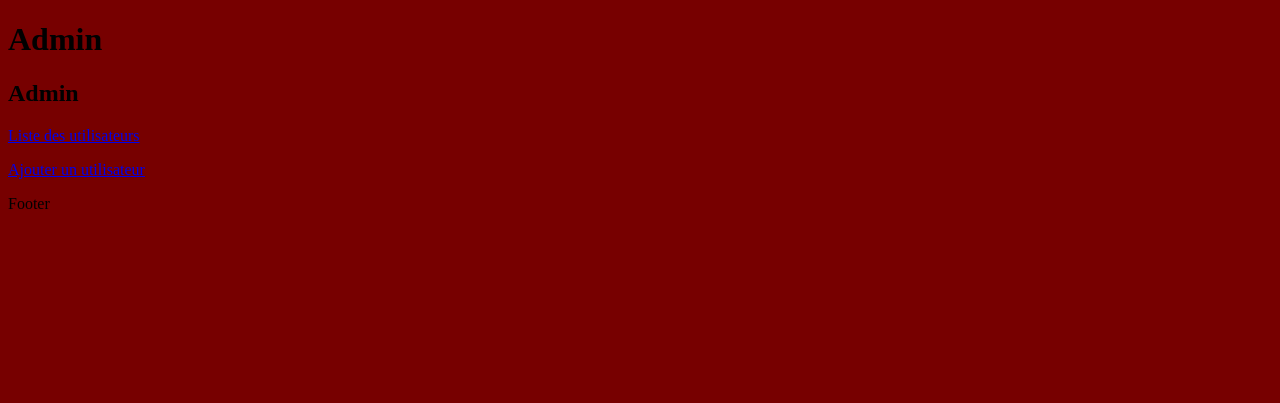
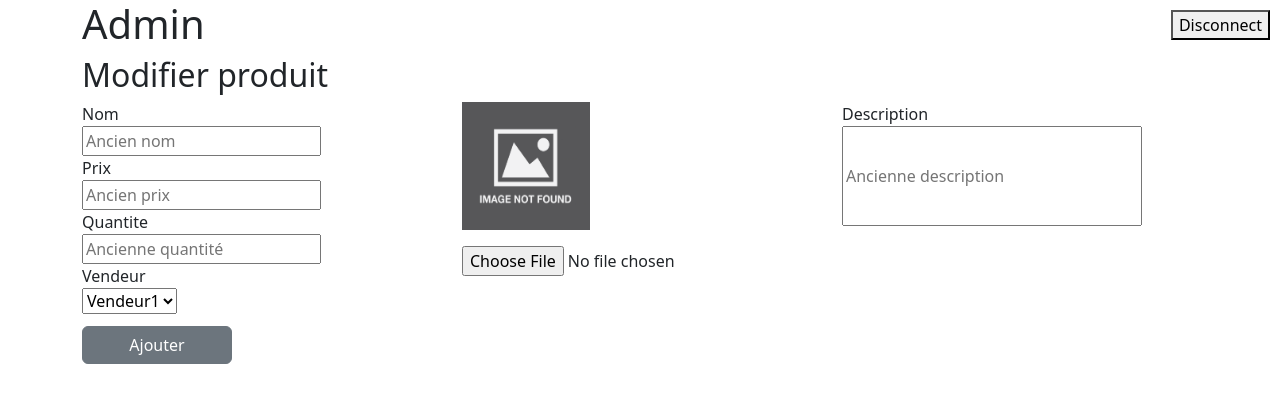
Before and after one commit to cegepmatane/projet-web-transactionnel-2022-FigureIt, a PHP site: page /pages/Admin/html/admin_modifier.html in a window 1280 px wide. Shown: the top 403 px of the page. Run offline with PHP 8.4, Linux system fonts and the light colour scheme.

Commit message:
Finalisation Admin modifier #8

```diff
--- a/src/pages/Admin/css/admin_modifier.css
+++ b/src/pages/Admin/css/admin_modifier.css
@@ -1,3 +1,15 @@
-body{
-    background-color: #770000;
+#description{
+    height: 100px;
+    width: 300px;
 }
+
+#disconnect{
+    position: absolute;
+    top: 10px;
+    right: 10px;
+}
+
+#ajouter{
+    width: 150px;
+    margin: 12px;
+}
--- a/src/pages/Admin/html/admin_modifier.html
+++ b/src/pages/Admin/html/admin_modifier.html
@@ -4,26 +4,52 @@
     <meta charset="utf-8">
     <title>Admin</title>
     <link rel="stylesheet" href="../css/admin_modifier.css">
+    <meta name="viewport"
+            content="width=device-width, initial-scale=1">
+    <!-- CSS only -->
+    <link href="https://cdn.jsdelivr.net/npm/bootstrap@5.2.1/dist/css/bootstrap.min.css" rel="stylesheet" integrity="sha384-iYQeCzEYFbKjA/T2uDLTpkwGzCiq6soy8tYaI1GyVh/UjpbCx/TYkiZhlZB6+fzT" crossorigin="anonymous">
+    <link href="../css/admin_modifier.css" rel="stylesheet">
 </head>
 <body>
     <div class="container">
         <div class="header">
+            <button type="button" id="disconnect">Disconnect</button>
             <h1>Admin</h1>
         </div>
         <div class="content">
-            <h2>Admin</h2>
-            <p>
-                <a href="admin_liste.html">Liste des utilisateurs</a>
-            </p>
-            <p>
-                <a href="admin_ajout.php">Ajouter un utilisateur</a>
-            </p>
-        </div>
-        <div class="footer">
-            <p>Footer</p>
+            <h2>Modifier produit</h2>
+                <form action="admin_ajout.php" method="post">
+                    <div class="row row-col-3 g-4">
+                        <div class="col-lg-4">
+                            <label for="nom">Nom</label> <br>
+                            <input type="text" name="nom" id="nom" placeholder="Ancien nom"> <br>
+                            <label for="prix">Prix</label> <br>
+                            <input type="text" name="prix" id="prix" placeholder="Ancien prix"> <br>
+                            <label for="quantite">Quantite</label> <br>
+                            <input type="text" name="quantite" id="quantite" placeholder="Ancienne quantité"> <br>
+                            <label for="vendeur">Vendeur</label> <br>
+                            <select name="vendeur" id="vendeur">
+                                <option value="vendeur1">Vendeur1</option>
+                                <option value="vendeur2">Vendeur2</option>
+                            </select> <br>
+                        </div>
+                        <div class="col-lg-4">
+                            <img src="../../Images/ImageNotFound.PNG" alt="Image not found" width="128" height="128"> <br>
+                            <input type="file" id="image" name="image" class="mt-3"> <br>
+                        </div>
+                        <div class="col-lg-4">
+                            <label for="description">Description</label> <br>
+                            <input type="text" name="description" id="description" placeholder="Ancienne description"> <br>
+                        </div>
+
+                        <input type="submit" value="Ajouter" id="ajouter" class="btn btn-secondary">
+                    </div>
+                </form>
+            </div>
         </div>
     </div>
 
+<script src="https://cdn.jsdelivr.net/npm/bootstrap@5.2.1/dist/js/bootstrap.bundle.min.js"></script>
 </body>
 
 </html>
```
